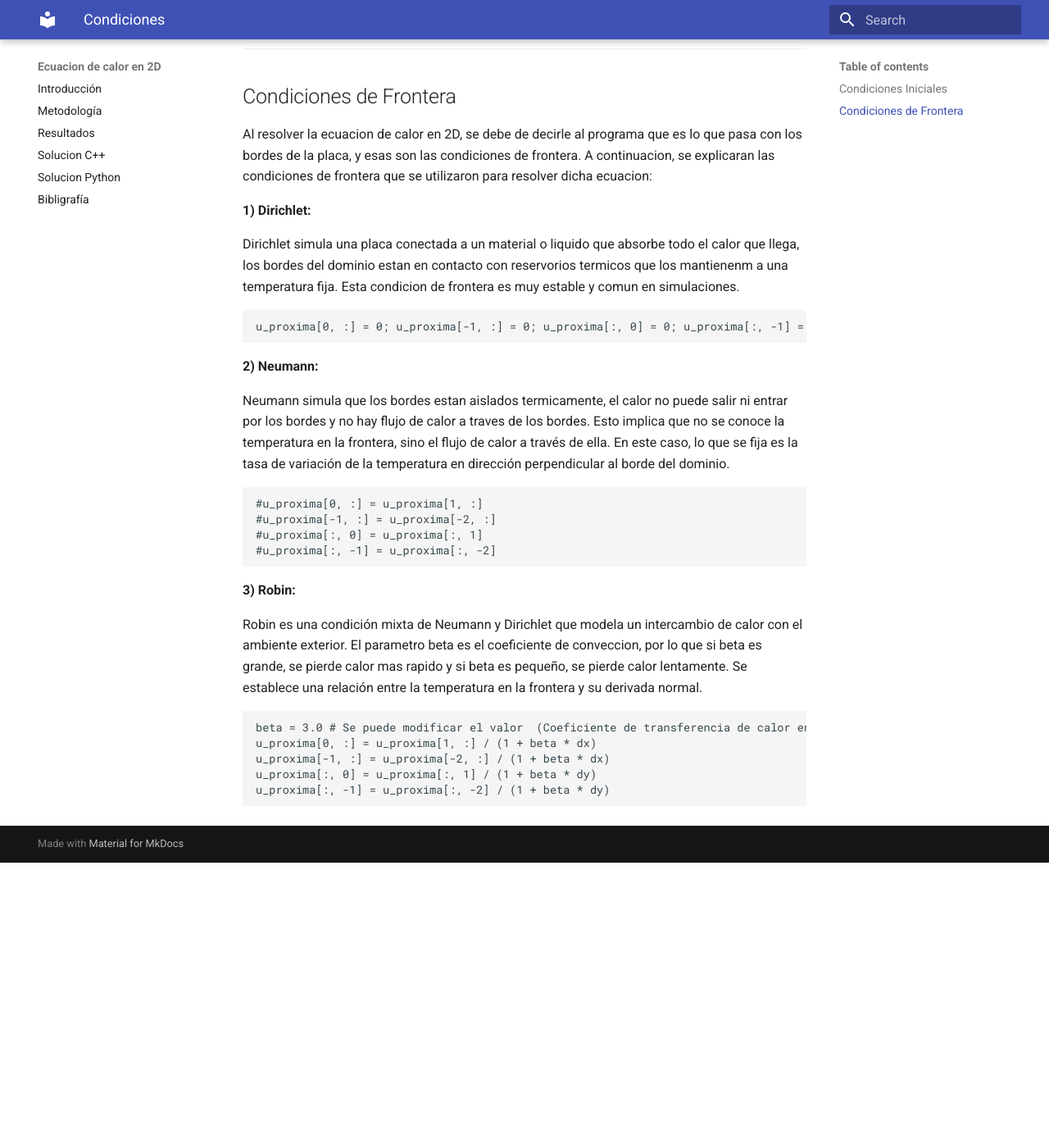
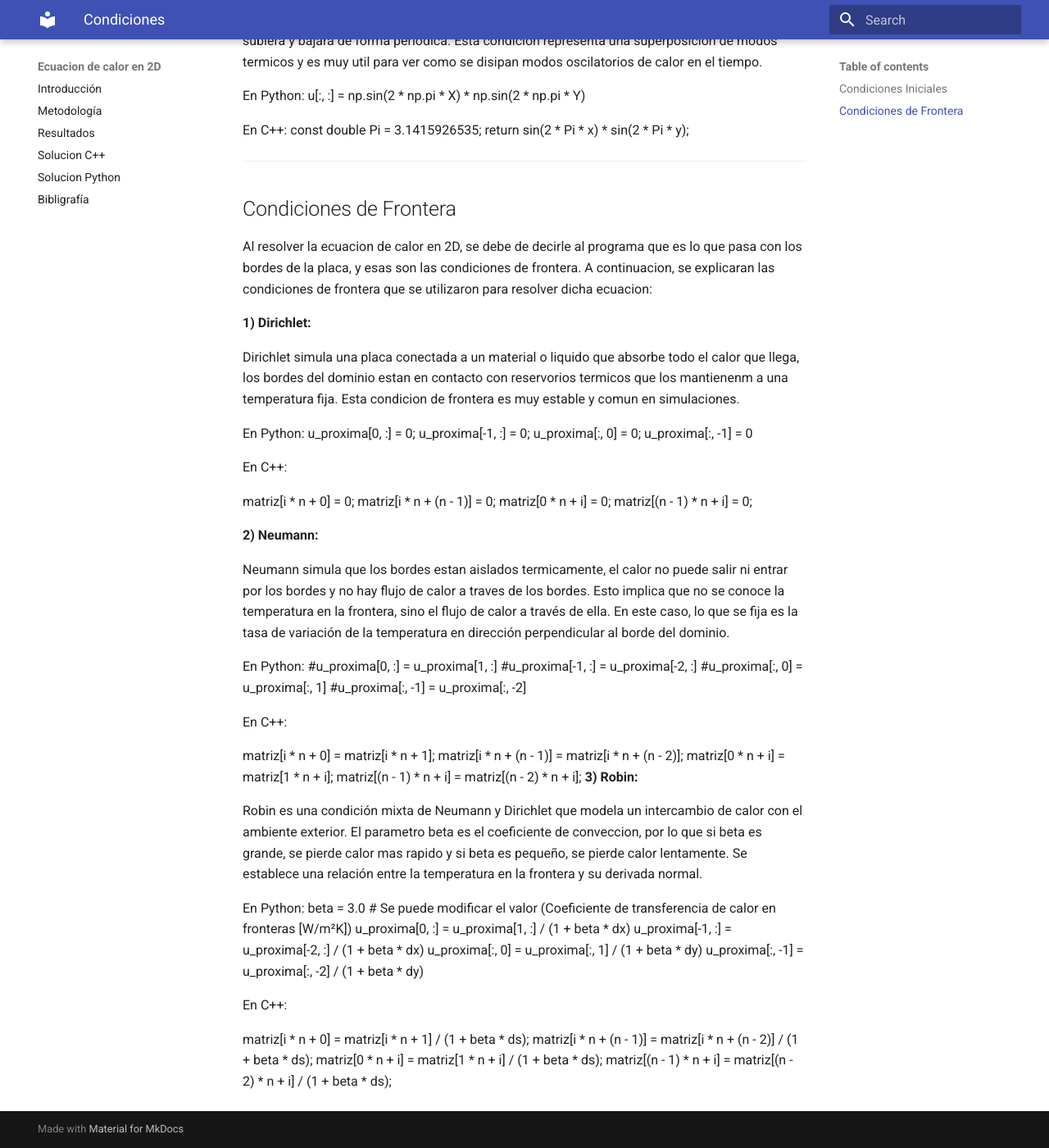
Before and after one commit to KarolayAN/Proyecto, an MkDocs documentation site: the page built from docs/condiciones.md, in a window 1280 px wide and 1400 px high, scrolled down 947 px. Shown: the whole window at 82% size. Built offline with MkDocs 1.6.1 and Material for MkDocs 9.7.7, drawn with Linux system fonts in a browser that asks for light colours; before the commit the page ends 1999 px from its top, so only the background shows below that; some of the changed text lies outside the part shown.

Commit message:
Update condiciones.md

```diff
--- a/docs/condiciones.md
+++ b/docs/condiciones.md
@@ -4,21 +4,40 @@
 
 **1) Campana Gaussiana Centrada:**
 
+Esta condicion simula una fuente de calor muy localizada, la temperatura es mas alta en el centro y disminuye rapidamente hacia los bordes. EL numero 100 en el exponente controla la concentracion de calor. Por lo que la campana Gaussiana centrada simula un calor concentrado, el cual es ideal para estudiar como se difunde el calor desde un punto.
+
+En Python:
+
     u[:, :] = np.exp(-100 * ((X - 0.5)**2 + (Y - 0.5)**2))
 
-Esta condicion simula una fuente de calor muy localizada, la temperatura es mas alta en el centro y disminuye rapidamente hacia los bordes. EL numero 100 en el exponente controla la concentracion de calor. Por lo que la campana Gaussiana centrada simula un calor concentrado, el cual es ideal para estudiar como se difunde el calor desde un punto.
+En C++:
+double dx = x - 0.5;
+            double dy = y - 0.5;
+            return exp(-100 * (dx * dx + dy * dy));
+
 
 **2) Paraboloide Centrado:**
 
+En esta condicion inicial, el centro esta mas frio y la temperatura aumenta hacia los bordes, como si las paredes externas calentaran la placa. El 10 es un factor de escala que controla que tan caliente estan los bordes. EL Paraboloide centrado es bueno para estudiar el flujo del calor del exterior hacia el centro. Cabe resaltar que esta condicion inicial es simetrica radialmente.
+
+En Python:
     u[:, :] = 10 * ((X - 0.5)**2 + (Y - 0.5)**2)
 
-En esta condicion inicial, el centro esta mas frio y la temperatura aumenta hacia los bordes, como si las paredes externas calentaran la placa. El 10 es un factor de escala que controla que tan caliente estan los bordes. EL Paraboloide centrado es bueno para estudiar el flujo del calor del exterior hacia el centro. Cabe resaltar que esta condicion inicial es simetrica radialmente.
+En C++:
+double dx = x - 0.5;
+            double dy = y - 0.5;
+            return 10.0 * (dx * dx + dy * dy);
 
 **3) Onda Senosoidal:**
 
+La onda Senoidal simula el patron oscilante de calor; en donde la temperatura del dominio subiera y bajara de forma periodica. Esta condicion representa una superposicion de modos termicos y es muy util para ver como se disipan modos oscilatorios de calor en el tiempo.
+
+En Python:
     u[:, :] = np.sin(2 * np.pi * X) * np.sin(2 * np.pi * Y)
 
-La onda Senoidal simula el patron oscilante de calor; en donde la temperatura del dominio subiera y bajara de forma periodica. Esta condicion representa una superposicion de modos termicos y es muy util para ver como se disipan modos oscilatorios de calor en el tiempo.
+En C++:
+ const double Pi = 3.1415926535;
+            return sin(2 * Pi * x) * sin(2 * Pi * y);
 
 ----------------------------------------------------------------------------------------------------------------------
 
@@ -30,25 +49,46 @@
 
  Dirichlet simula una placa conectada a un material o liquido que absorbe todo el calor que llega, los bordes del dominio estan en contacto con reservorios termicos que los mantienenm a una temperatura fija. Esta condicion de frontera es muy estable y comun en simulaciones.
 
+En Python:
     u_proxima[0, :] = 0; u_proxima[-1, :] = 0; u_proxima[:, 0] = 0; u_proxima[:, -1] = 0
 
+En C++:
+
+matriz[i * n + 0] = 0;
+                matriz[i * n + (n - 1)] = 0;
+                matriz[0 * n + i] = 0;
+                matriz[(n - 1) * n + i] = 0;
 
 **2) Neumann:**
 
 Neumann simula que los bordes estan aislados termicamente, el calor no puede salir ni entrar por los bordes y no hay flujo de calor a traves de los bordes. Esto implica que no se conoce la temperatura en la frontera, sino el flujo de calor a través de ella. En este caso, lo que se fija es la tasa de variación de la temperatura en dirección perpendicular al borde del dominio.
 
+ En Python:
     #u_proxima[0, :] = u_proxima[1, :]
     #u_proxima[-1, :] = u_proxima[-2, :]
     #u_proxima[:, 0] = u_proxima[:, 1]
     #u_proxima[:, -1] = u_proxima[:, -2]
 
+En C++:
 
+matriz[i * n + 0] = matriz[i * n + 1];
+                matriz[i * n + (n - 1)] = matriz[i * n + (n - 2)];
+                matriz[0 * n + i] = matriz[1 * n + i];
+                matriz[(n - 1) * n + i] = matriz[(n - 2) * n + i];
 **3) Robin:**
 
 Robin es una condición mixta de Neumann y Dirichlet que modela un intercambio de calor con el ambiente exterior. El parametro beta es el coeficiente de conveccion, por lo que si beta es grande, se pierde calor mas rapido y si beta es pequeño, se pierde calor lentamente. Se establece una relación entre la temperatura en la frontera y su derivada normal.
 
+En Python:
     beta = 3.0 # Se puede modificar el valor  (Coeficiente de transferencia de calor en fronteras [W/m²K])
     u_proxima[0, :] = u_proxima[1, :] / (1 + beta * dx)
     u_proxima[-1, :] = u_proxima[-2, :] / (1 + beta * dx)
     u_proxima[:, 0] = u_proxima[:, 1] / (1 + beta * dy)
     u_proxima[:, -1] = u_proxima[:, -2] / (1 + beta * dy)
+
+En C++:
+
+matriz[i * n + 0] = matriz[i * n + 1] / (1 + beta * ds);
+                matriz[i * n + (n - 1)] = matriz[i * n + (n - 2)] / (1 + beta * ds);
+                matriz[0 * n + i] = matriz[1 * n + i] / (1 + beta * ds);
+                matriz[(n - 1) * n + i] = matriz[(n - 2) * n + i] / (1 + beta * ds);
```
